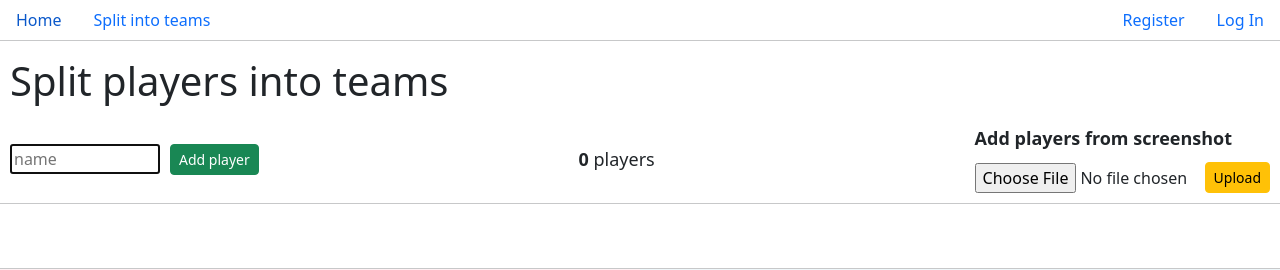
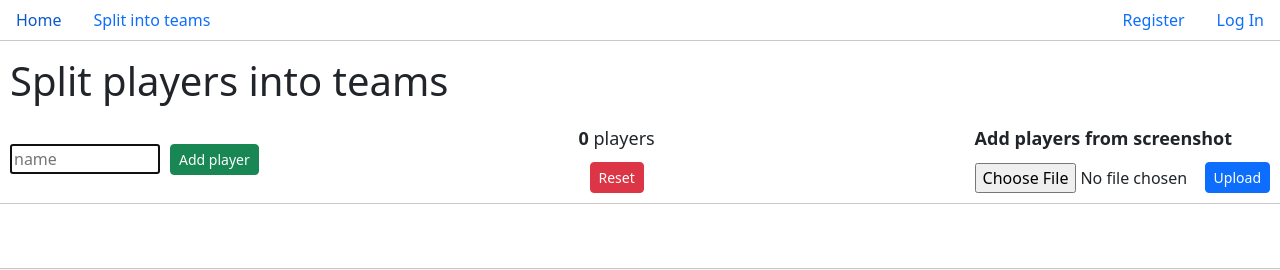
Before and after one commit to uclazyj/CS50W, a Django app: page /team_split in a window 1280 px wide. Shown: the top 270 px of the page. Run offline with Django 5.2, Linux system fonts and the light colour scheme; data that the repository does not hold is empty.

Commit message:
Add reset button.

```diff
--- a/projects/capstone/soccer/static/soccer/soccer.js
+++ b/projects/capstone/soccer/static/soccer/soccer.js
@@ -1,5 +1,4 @@
 let player_id = 1;
-const add_player_button = document.getElementById('add_button');
 const list = document.getElementById('list');
 
 // Initialize existing draggable elements
--- a/projects/capstone/soccer/static/soccer/styles.css
+++ b/projects/capstone/soccer/static/soccer/styles.css
@@ -65,6 +65,13 @@ h1, h4{
 
 #id_image {
     width: 230px;
+}
+
+#player-count-container {
+    display: flex;
+    flex-direction: column; /* Stack elements vertically */
+    align-items: center; /* Center items horizontally */
+    gap: 10px;
 }
 
 #player-count {
--- a/projects/capstone/soccer/templates/soccer/team_split.html
+++ b/projects/capstone/soccer/templates/soccer/team_split.html
@@ -10,13 +10,20 @@
             <form method="post">
                 {% csrf_token %}
                 {{ form }}
-                <button id="add_button" type="submit" class="btn btn-success btn-sm">Add player</button>
+                <button type="submit" class="btn btn-success btn-sm">Add player</button>
             </form>
         </div>
 
-        <div id="player-count">
-            <strong>{{ num_players }}</strong>
-            <span>players</span>
+        <div id="player-count-container">
+            <div id="player-count">
+                <strong>{{ num_players }}</strong>
+                <span>players</span>
+            </div>
+            <form action="{% url 'reset_players' %}" method="post">
+                {% csrf_token %}
+                <button id="reset" class="btn btn-danger btn-sm">Reset</button>
+            </form>
+
         </div>
 
         <div class="form-container">
@@ -26,7 +33,7 @@
             <form action="{% url 'upload_image' %}" method="post" enctype="multipart/form-data">
                 {% csrf_token %}
                 {{ image_upload_form }}
-                <button id="upload-button" type="submit" class="btn btn-warning btn-sm">Upload</button>
+                <button id="upload-button" type="submit" class="btn btn-primary btn-sm">Upload</button>
             </form>
         </div>
     </div>
--- a/projects/capstone/soccer/urls.py
+++ b/projects/capstone/soccer/urls.py
@@ -11,5 +11,6 @@ urlpatterns = [
     path("player/delete", views.delete_player, name="delete_player"),
     path("player/update", views.update_player, name="update_player"),
     path("players", views.get_players, name="get_players"),
-    path("upload", views.upload_image, name="upload_image")
+    path("upload", views.upload_image, name="upload_image"),
+    path("reset", views.reset_players, name="reset_players")
 ]
--- a/projects/capstone/soccer/views.py
+++ b/projects/capstone/soccer/views.py
@@ -171,3 +171,8 @@ def upload_image(request):
                     player = PlayerIcon(name=name)
                     player.save()
             return redirect("team_split")
+
+def reset_players(request):
+    if request.method == "POST":
+        PlayerIcon.objects.all().delete()
+        return redirect("team_split")
```
